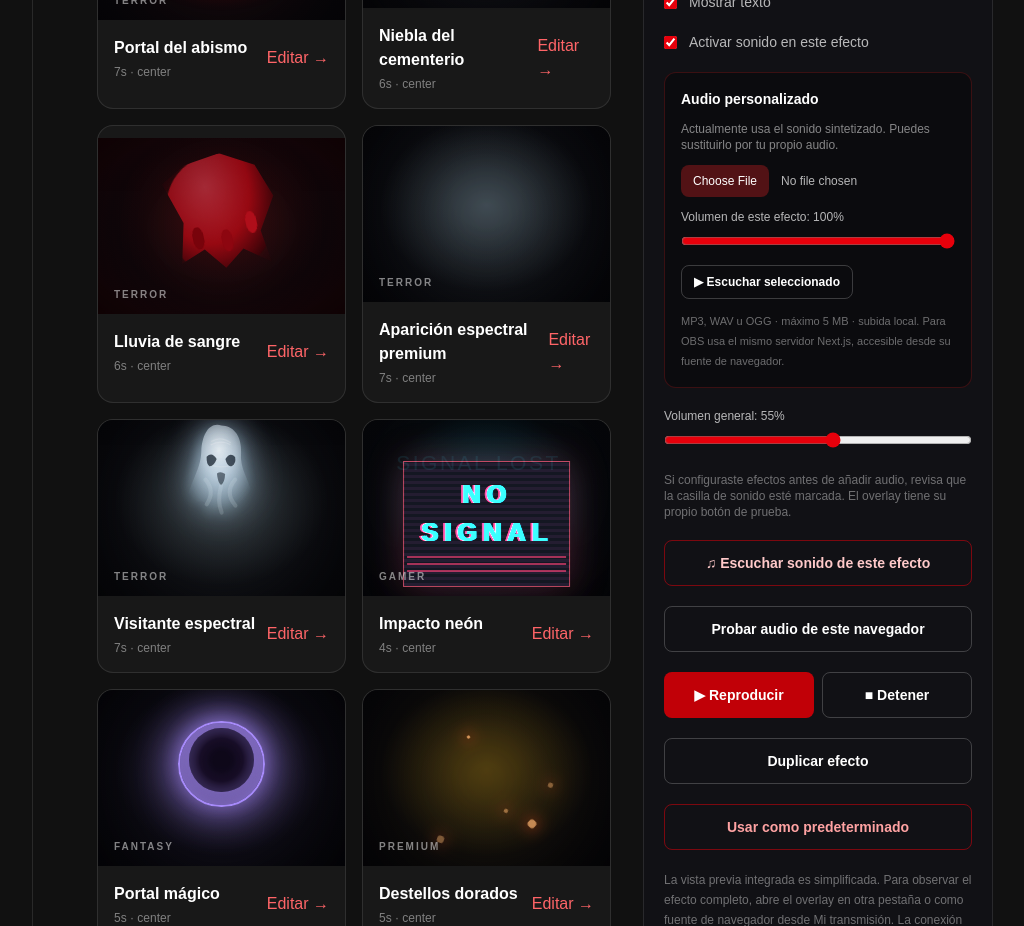
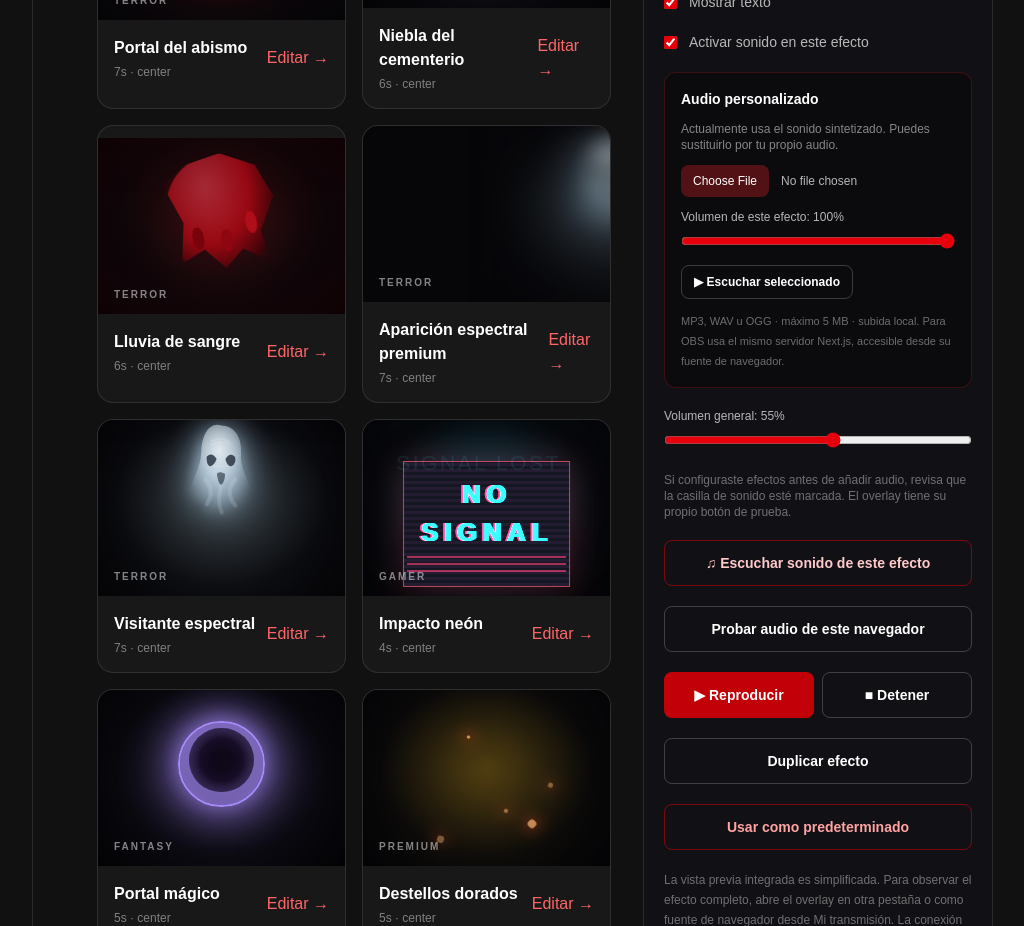
Before and after one commit to manuelsansoresg/umbral_live_fx, a Next.js app in the folder apps/web/: page /animations in a window 1280 px wide. Shown: the part 1080-2006 px from the top of the page, without its empty margins (223-1247 px from the left). Built offline with nearby package versions, Linux system fonts and the light colour scheme.

Commit message:
feat: render original premium wraith scene with cinematic reveal and spectral particles

```diff
--- a/apps/web/src/components/fx/cinematic-effect.tsx
+++ b/apps/web/src/components/fx/cinematic-effect.tsx
@@ -6,7 +6,7 @@ import type { EffectPreset } from "@/features/live/settings";
 type Props = { preset: EffectPreset; sender?: string; giftName?: string; compact?: boolean };
 const glyphs: Record<EffectPreset["effect"], string> = {
   apparition: "♱", bloodmoon: "◉", embers: "✦", glitch: "♛",
-  portal: "◎", fog: "☽", blood: "♦", spectral: "♱",
+  portal: "◎", fog: "☽", blood: "♦", spectral: "♱", wraith: "✦",
 };
 const clamp = (n: number, min: number, max: number) => Math.min(max, Math.max(min, n));
 
@@ -57,7 +57,7 @@ export function CinematicEffect({ preset, sender = "UmbralCreepy", giftName = "R
       ctx.globalAlpha = envelope;
 
       // Atmospheric volumes: layered noise-free translucent gradients, drawn at different depths.
-      const mist = preset.effect === "fog" || preset.effect === "spectral" || preset.effect === "apparition" || preset.effect === "portal";
+      const mist = preset.effect === "fog" || preset.effect === "spectral" || preset.effect === "apparition" || preset.effect === "portal" || preset.effect === "wraith";
       if (mist) {
         const bands = compact ? 9 : 18;
         for (let i = 0; i < bands; i++) {
@@ -73,6 +73,44 @@ export function CinematicEffect({ preset, sender = "UmbralCreepy", giftName = "R
           ctx.fillStyle = fog;
           ctx.fillRect(x - r, y - r, r * 2, r * 2);
         }
+      }
+
+      if (preset.effect === "wraith") {
+        // An overhead shaft, drifting ash and cold vapor: independent of the standard ghost.
+        ctx.save();
+        ctx.globalCompositeOperation = "screen";
+        const shaft = ctx.createLinearGradient(centerX, 0, centerX, height * 0.84);
+        shaft.addColorStop(0, "#e2f5ff28");
+        shaft.addColorStop(0.48, "#b5dcff16");
+        shaft.addColorStop(1, "#a7cfff00");
+        ctx.globalAlpha = envelope * (compact ? 0.95 : 0.7);
+        ctx.fillStyle = shaft;
+        ctx.beginPath();
+        ctx.moveTo(centerX - width * 0.045, 0);
+        ctx.lineTo(centerX + width * 0.045, 0);
+        ctx.lineTo(centerX + width * 0.24, height * 0.85);
+        ctx.lineTo(centerX - width * 0.24, height * 0.85);
+        ctx.closePath();
+        ctx.fill();
+        const aura = ctx.createRadialGradient(centerX, centerY * 0.8, 4, centerX, centerY, radius * 1.7);
+        aura.addColorStop(0, "#d9f4ff36");
+        aura.addColorStop(0.42, "#b3e3ff17");
+        aura.addColorStop(1, "#97cfff00");
+        ctx.globalAlpha = envelope * 0.9;
+        ctx.fillStyle = aura;
+        ctx.fillRect(centerX - radius * 1.7, centerY - radius * 1.7, radius * 3.4, radius * 3.4);
+        for (let i = 0; i < (compact ? 22 : 58); i++) {
+          const angle = i * 2.39996 + (reduced ? 0 : t * 0.15);
+          const reach = radius * (0.24 + ((i * 13) % 31) / 25);
+          const px = centerX + Math.cos(angle) * reach;
+          const py = centerY + Math.sin(angle * 1.25) * reach * 1.3;
+          ctx.beginPath();
+          ctx.arc(px, py, i % 7 === 0 ? 1.65 : 0.8, 0, Math.PI * 2);
+          ctx.fillStyle = i % 5 === 0 ? "#ffffff" : "#bcdfff";
+          ctx.globalAlpha = envelope * (0.18 + (i % 4) * 0.13);
+          ctx.fill();
+        }
+        ctx.restore();
       }
 
       if (preset.effect === "portal" || preset.effect === "bloodmoon") {
@@ -185,6 +223,34 @@ export function CinematicEffect({ preset, sender = "UmbralCreepy", giftName = "R
     {preset.effect === "portal" && <div className="fx-portal-core" aria-hidden="true" />}
     {preset.effect === "bloodmoon" && <div className="fx-moon" aria-hidden="true"><span /></div>}
     {preset.effect === "embers" && <div className="fx-ember-storm" aria-hidden="true"><span/><span/><span/><span/><span/></div>}
+    {preset.effect === "wraith" && <div className="fx-wraith" aria-hidden="true">
+      <div className="fx-wraith-halo" />
+      <svg className="fx-wraith-art" viewBox="0 0 320 430" width="100%" height="100%" role="presentation">
+        <defs>
+          <radialGradient id="umbral-wraith-core" cx="50%" cy="26%" r="78%">
+            <stop offset="0%" stopColor="#fbfeff" stopOpacity=".91"/>
+            <stop offset="31%" stopColor="#e3f5ff" stopOpacity=".65"/>
+            <stop offset="70%" stopColor="#9acde8" stopOpacity=".23"/>
+            <stop offset="100%" stopColor="#6497ba" stopOpacity="0"/>
+          </radialGradient>
+          <linearGradient id="umbral-wraith-trail" x1="0" x2="0" y1="0" y2="1">
+            <stop offset="0%" stopColor="#e9f9ff" stopOpacity=".48"/>
+            <stop offset="65%" stopColor="#b8dff4" stopOpacity=".14"/>
+            <stop offset="100%" stopColor="#94c2db" stopOpacity="0"/>
+          </linearGradient>
+          <filter id="umbral-wraith-soft"><feGaussianBlur stdDeviation="12"/></filter>
+        </defs>
+        <ellipse cx="160" cy="171" rx="91" ry="134" fill="#d9f4ff4a" filter="url(#umbral-wraith-soft)"/>
+        <path d="M160 35C110 30 84 69 77 122C70 178 55 221 24 281C10 315 33 337 55 325C77 315 86 328 94 345C109 369 126 322 143 345C157 365 173 357 187 332C203 308 220 357 237 333C249 315 276 317 285 294C306 263 279 220 258 178C243 142 250 88 217 59C202 45 183 35 160 35Z" fill="url(#umbral-wraith-trail)" filter="url(#umbral-wraith-soft)"/>
+        <path d="M161 49C120 43 98 84 92 134C87 180 76 221 55 273C44 300 64 304 84 294C102 284 113 303 118 320C130 350 145 314 158 323C172 335 183 342 196 313C208 287 228 331 240 307C255 278 265 294 271 277C281 255 260 224 250 189C239 152 242 104 214 75C200 57 184 50 161 49Z" fill="url(#umbral-wraith-core)"/>
+        <path d="M102 135Q118 116 138 144Q137 171 116 170Q99 165 102 135Z" fill="#09111c" opacity=".83"/>
+        <path d="M166 143Q181 115 197 138Q204 166 183 170Q163 167 166 143Z" fill="#09111c" opacity=".83"/>
+        <path d="M151 187Q165 179 172 195Q171 217 158 225Q145 218 151 187Z" fill="#07111a" opacity=".69"/>
+        <path d="M109 220C128 261 98 314 120 346M165 230C149 281 192 307 175 351M210 224C183 266 228 307 205 346" stroke="#ebf9ff" strokeOpacity=".2" strokeWidth="13" strokeLinecap="round" fill="none"/>
+        <path d="M116 96Q160 77 199 99" stroke="#ffffff" strokeOpacity=".26" strokeWidth="3" fill="none"/>
+      </svg>
+      <div className="fx-wraith-shroud" />
+    </div>}
     {(preset.effect === "apparition" || preset.effect === "spectral") ? <div className="fx-ghost" aria-hidden="true">
       <svg viewBox="0 0 300 390" width="100%" height="100%" role="presentation">
         <defs>
@@ -241,6 +307,19 @@ export function CinematicEffect({ preset, sender = "UmbralCreepy", giftName = "R
       @keyframes embersAscend{from{transform:translateY(16px) rotate(20deg);opacity:.45}to{transform:translateY(-34px) rotate(65deg);opacity:1}}
       @keyframes signalJolt{0%,90%,100%{filter:none}92%{filter:brightness(1.8);transform:translateX(calc(-50% + 5px))}95%{transform:translateX(calc(-50% - 5px))}}
       @media(prefers-reduced-motion:reduce){.fx-signal,.fx-ember-storm span{animation:none!important}}
+      .fx-wraith{position:absolute;z-index:4;top:0;left:50%;width:min(60%,410px);height:74%;pointer-events:none;transform:translateX(-50%);animation:wraithRise var(--fx-duration) ease-in-out both}
+      .fx-wraith-halo{position:absolute;inset:13% 0 6%;background:radial-gradient(ellipse,#c7ecff55 0%,#9ccdf225 35%,transparent 70%);filter:blur(25px)}
+      .fx-wraith-art{position:absolute;inset:0;width:100%;height:100%;filter:drop-shadow(0 0 22px #badfffa0)}
+      .fx-wraith-shroud{position:absolute;inset:30% -8% -3%;background:linear-gradient(to bottom,transparent 10%,#c5ebff14 35%,transparent 80%);filter:blur(26px);animation:wraithBreath 3.2s ease-in-out infinite alternate}
+      .fx-wraith .fx-wraith-art{animation:wraithFloat 4.2s ease-in-out infinite alternate}
+      .fx-compact .fx-wraith{width:47%;height:73%;animation:none!important;transform:translateX(-50%)!important;opacity:1!important;filter:none!important}
+      .fx-compact .fx-wraith-art,.fx-compact .fx-wraith-shroud{animation:none!important}
+      .fx-wraith .fx-wraith-shroud{border-radius:50%}
+      .fx-wraith + .fx-caption{z-index:6}
+      @keyframes wraithRise{0%{opacity:0;filter:blur(22px);transform:translate(-50%,50px) scale(.82)}18%{opacity:.48;filter:blur(12px);transform:translate(-50%,24px) scale(.92)}43%{opacity:.96;filter:blur(1px);transform:translate(-50%,-3px) scale(1)}68%{opacity:1;filter:blur(0);transform:translate(-50%,-10px) scale(1.04)}100%{opacity:0;filter:blur(19px);transform:translate(-50%,-40px) scale(1.09)}}
+      @keyframes wraithFloat{from{transform:translateY(-8px)}to{transform:translateY(11px)}}
+      @keyframes wraithBreath{from{opacity:.3;transform:scale(.9)}to{opacity:.8;transform:scale(1.13)}}
+      @media(prefers-reduced-motion:reduce){.fx-wraith,.fx-wraith-art,.fx-wraith-shroud{animation:none!important;opacity:1!important;filter:none!important;transform:translateX(-50%)!important}.fx-wraith-art,.fx-wraith-shroud{transform:none!important}}
       .fx-stage{position:relative;width:100%;height:100%;min-height:180px;overflow:hidden;isolation:isolate;transform:scale(var(--fx-scale));display:grid;place-items:center;color:var(--fx-color);text-align:center;contain:layout paint}
       .fx-canvas{position:absolute;inset:0;width:100%;height:100%;pointer-events:none;z-index:2}
       .fx-light{position:absolute;z-index:0;width:67%;aspect-ratio:1;border-radius:100%;background:radial-gradient(circle,var(--fx-color),transparent 70%);opacity:.17;filter:blur(46px);animation:breath 3.4s ease-in-out infinite alternate}
```
